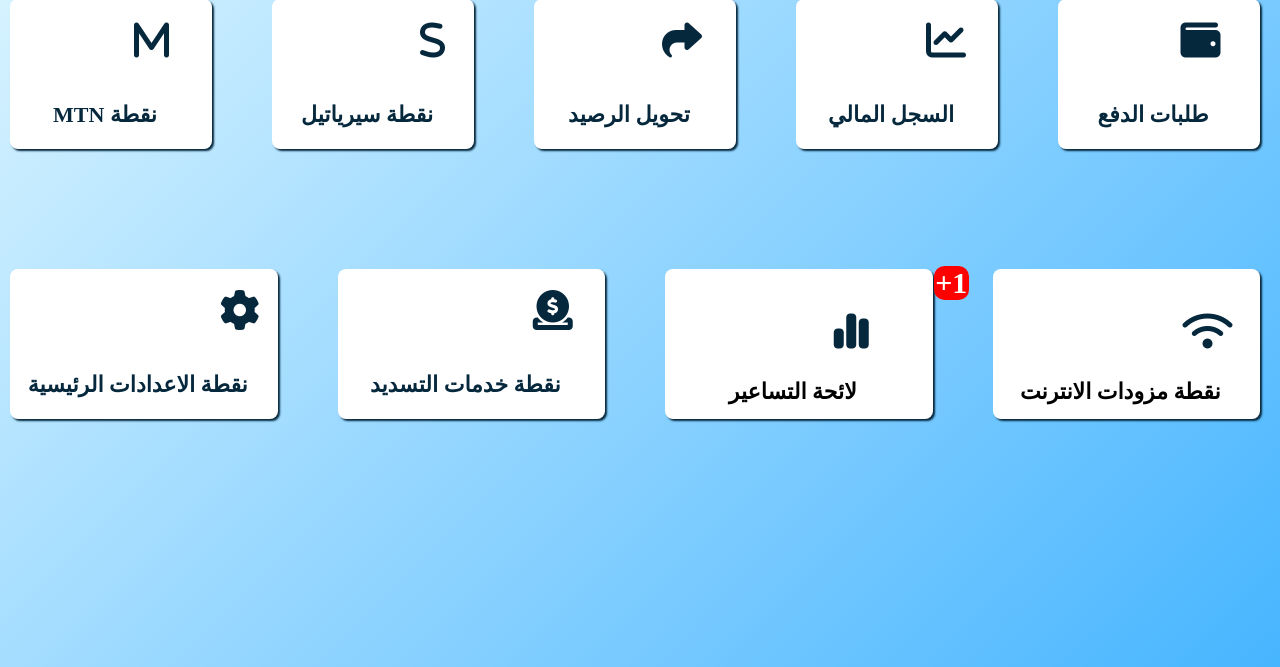
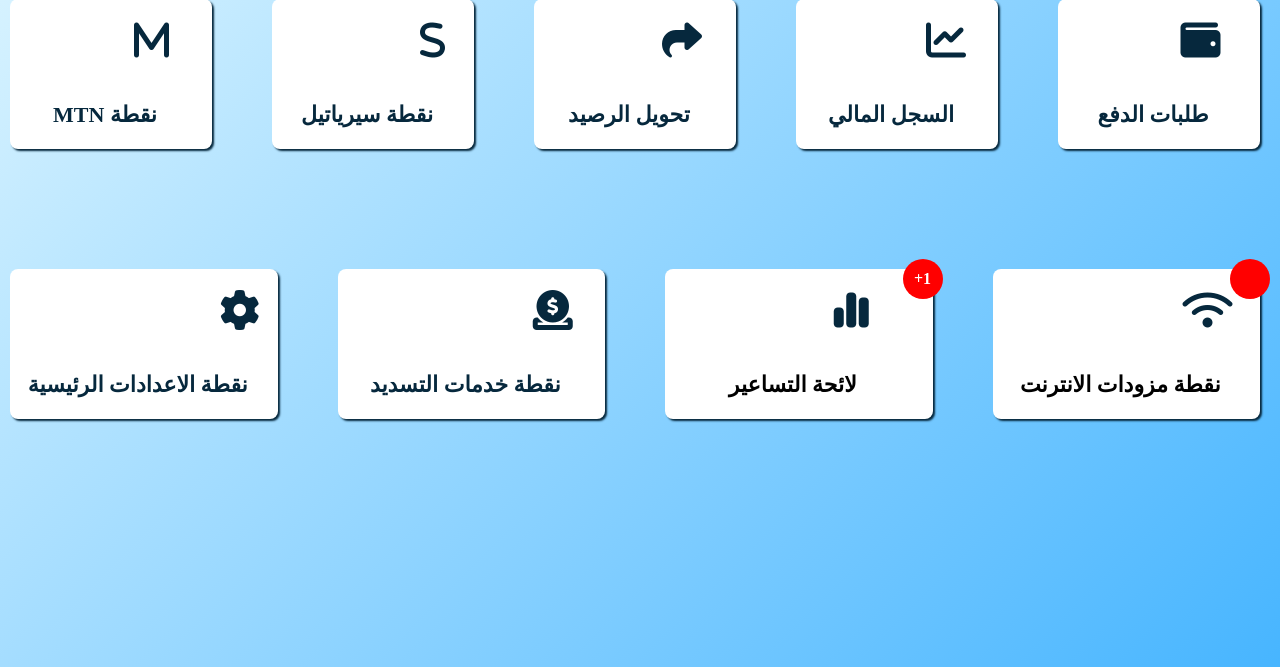
Before and after one commit to Anas-Sr/Internet-Providers-Management, a PHP site: page /dashboard.php in a window 1280 px wide. Shown: the part 133-800 px from the top of the page. Run offline with PHP 8.4, Linux system fonts and the light colour scheme; the visitor is signed in with stand-in values (Sample User, id 1); data comes from the database, SQL or seed files in the repository; data that the repository does not hold is empty.

Commit message:
Added styles.

```diff
--- a/css/dashboardstyle.css
+++ b/css/dashboardstyle.css
@@ -158,6 +158,7 @@ body.menu-shown .title-info {
     gap: 50px;
 }
 .data-info .box{
+    position: relative;
     margin-top: 70px;
     margin-right: 10px;
     background-color: white;
@@ -171,6 +172,23 @@ body.menu-shown .title-info {
     justify-content: space-around;
     box-shadow: 2px 2px 2px #06283D;
     /* transition: transform 500ms, color 500ms, background-color 500ms; */
+}
+.data-info .box .notification {
+    --size: 20px;
+
+    width: var(--size);
+    height: var(--size);
+    padding: 10px;
+    border-radius: 100%;
+    background-color: red;
+    display: flex;
+    place-content: center;
+    place-items: center;
+    position: absolute;
+    font-weight: bold;
+    color: white;
+    top: calc(-1 * var(--size) / 2);
+    right: calc(-1 * var(--size) / 2);
 }
 .data-info .box:hover{
     background: whitesmoke;
--- a/dashboard.php
+++ b/dashboard.php
@@ -54,14 +54,14 @@ include 'conn.php';
                 </div>
             </div>
             <div class="box">
-            <div style="margin:-72px; color: white; font-weight: bolder; background-color: red; width: 35px; text-align:center; border-radius: 30%; font-size: 30px;"><?php if($r3 != 0){echo $r3.'+';} else{echo '';}?></div>
+            <div class="notification"><?php if($r3 != 0){echo $r3.'+';} else{echo '';}?></div>
                 <i class="fa-solid fa-wifi"></i>
                 <div class="data">
                 <p><a href="factories.php">نقطة مزودات الانترنت</a></p>
                 </div>
             </div>
             <div class="box">
-            <div style="margin:-100px; color: white; font-weight: bolder; background-color: red; width: 35px; text-align:center; border-radius: 30%; font-size: 30px;"><?php if($r4 != 0){echo $r4.'+';} else{echo '';}?></div>
+            <div class="notification"><?php if($r4 != 0){echo $r4.'+';} else{echo '';}?></div>
             <i class="fa-solid fa-chart-simple"></i>
                 <div class="data">
                     <p><a href="allprices.php">لائحة التساعير</a></p>
--- a/js/script.js
+++ b/js/script.js
@@ -35,3 +35,22 @@ function optionhide() {
     });
   });
 })();
+
+function buttonClickAnchor(event) {
+  event
+    .currentTarget
+    .querySelector('a')
+    .click();
+}
+
+Array.from(
+  document.querySelectorAll("button, .box")
+).forEach(button =>
+  button.addEventListener("click", buttonClickAnchor)
+);
+
+Array.from(
+  document.querySelectorAll(".changeable-input")
+).forEach(input =>
+  input.addEventListener("change", _e => input.style.backgroundColor = "chartreuse")
+);
```
Also changed, not shown: css/wakeelstyle.css (+6 -4 lines), factory_management.php (+7 -5 lines).
